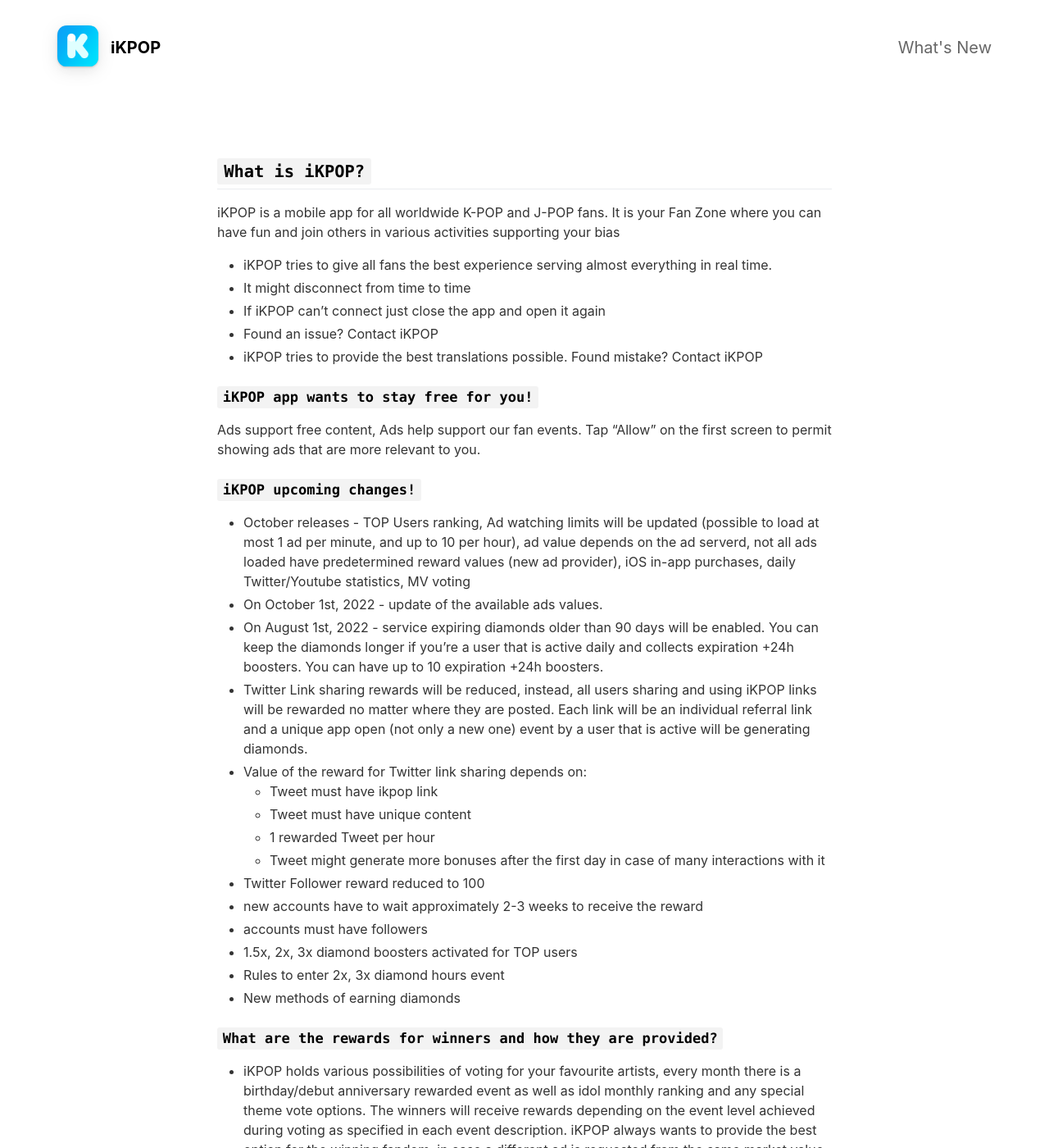
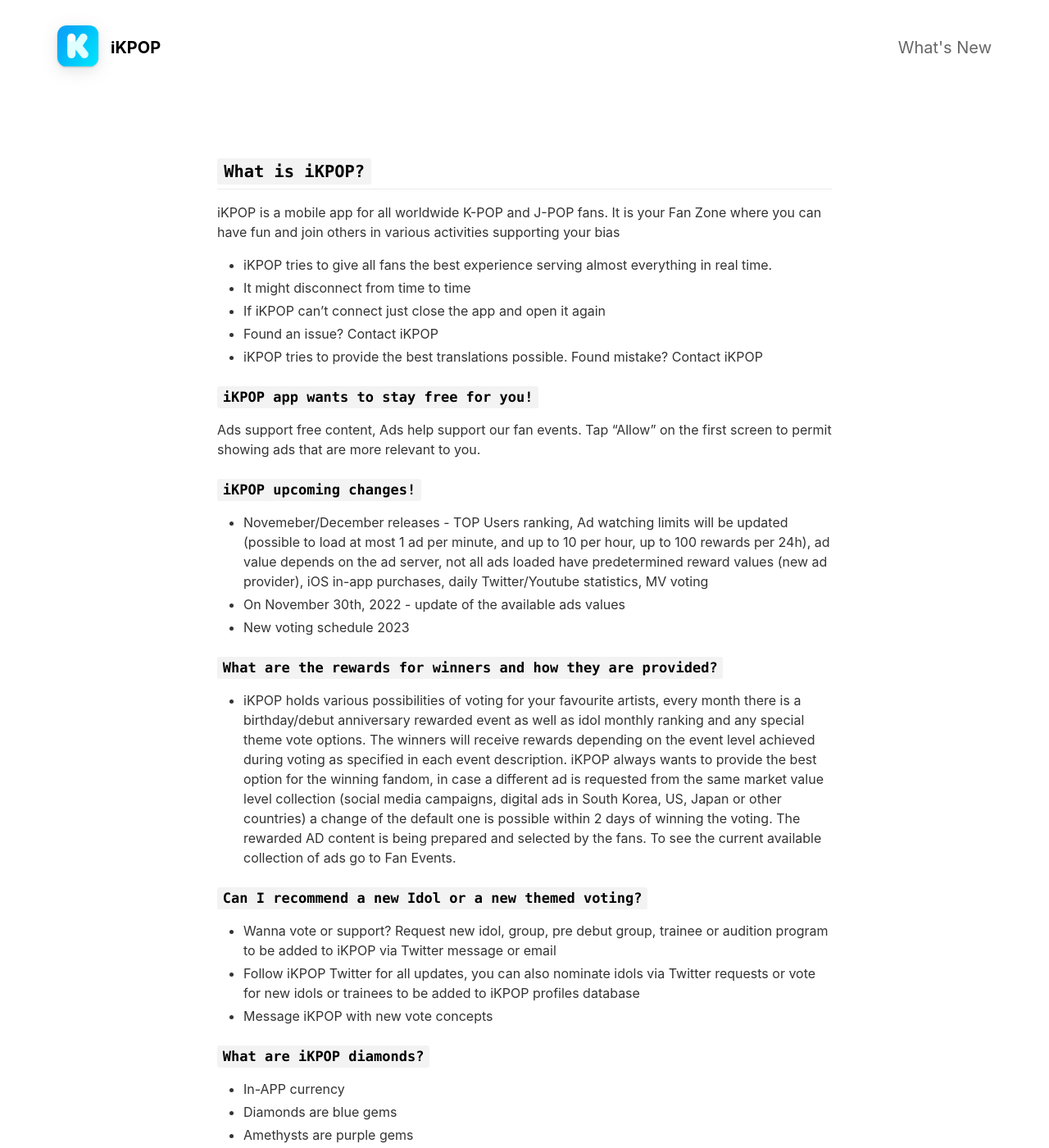
Before and after one commit to kapp7/app, a Jekyll site: the page built from _pages/en/qa.md, in a window 1280 px wide and 1400 px high. Shown: the whole window at 82% size. Built offline with Jekyll 4.4.1, drawn with Linux system fonts in a browser that asks for light colours; nearby versions of some CDN libraries.

Commit message:
Update qa.md

```diff
--- a/_pages/en/qa.md
+++ b/_pages/en/qa.md
@@ -19,21 +19,9 @@
 
 
 ### `iKPOP upcoming changes!`
-- October releases - TOP Users ranking, Ad watching limits will be updated (possible to load at most 1 ad per minute, and up to 10 per hour), ad value depends on the ad serverd, not all ads loaded have predetermined reward values (new ad provider), iOS in-app purchases, daily Twitter/Youtube statistics, MV voting
-- On October 1st, 2022 - update of the available ads values.
-- On August 1st, 2022 - service expiring diamonds older than 90 days will be enabled. You can keep the diamonds longer if you're a user that is active daily and collects expiration +24h boosters. You can have up to 10 expiration +24h boosters.
-- Twitter Link sharing rewards will be reduced, instead, all users sharing and using iKPOP links will be rewarded no matter where they are posted. Each link will be an individual referral link and a unique app open (not only a new one) event by a user that is active will be generating diamonds.
-- Value of the reward for Twitter link sharing depends on:
-    - Tweet must have ikpop link
-    - Tweet must have unique content
-    - 1 rewarded Tweet per hour
-    - Tweet might generate more bonuses after the first day in case of many interactions with it
-- Twitter Follower reward reduced to 100
-- new accounts have to wait approximately 2-3 weeks to receive the reward
-- accounts must have followers
-- 1.5x, 2x, 3x diamond boosters activated for TOP users
-- Rules to enter 2x, 3x diamond hours event
-- New methods of earning diamonds
+- Novemeber/December releases - TOP Users ranking, Ad watching limits will be updated (possible to load at most 1 ad per minute, and up to 10 per hour, up to 100 rewards per 24h), ad value depends on the ad server, not all ads loaded have predetermined reward values (new ad provider), iOS in-app purchases, daily Twitter/Youtube statistics, MV voting
+- On November 30th, 2022 - update of the available ads values
+- New voting schedule 2023
 
 ### `What are the rewards for winners and how they are provided?`
  - iKPOP holds various possibilities of voting for your favourite artists, every month there is a birthday/debut anniversary rewarded event as well as idol monthly ranking and any special theme vote options. The winners will receive rewards depending on the event level achieved during voting as specified in each event description. iKPOP always wants to provide the best option for the winning fandom, in case a different ad is requested from the same market value level collection (social media campaigns, digital ads in South Korea, US, Japan or other countries) a change of the default one is possible within 2 days of winning the voting. The rewarded AD content is being prepared and selected by the fans. To see the current available collection of ads go to Fan Events.
```
